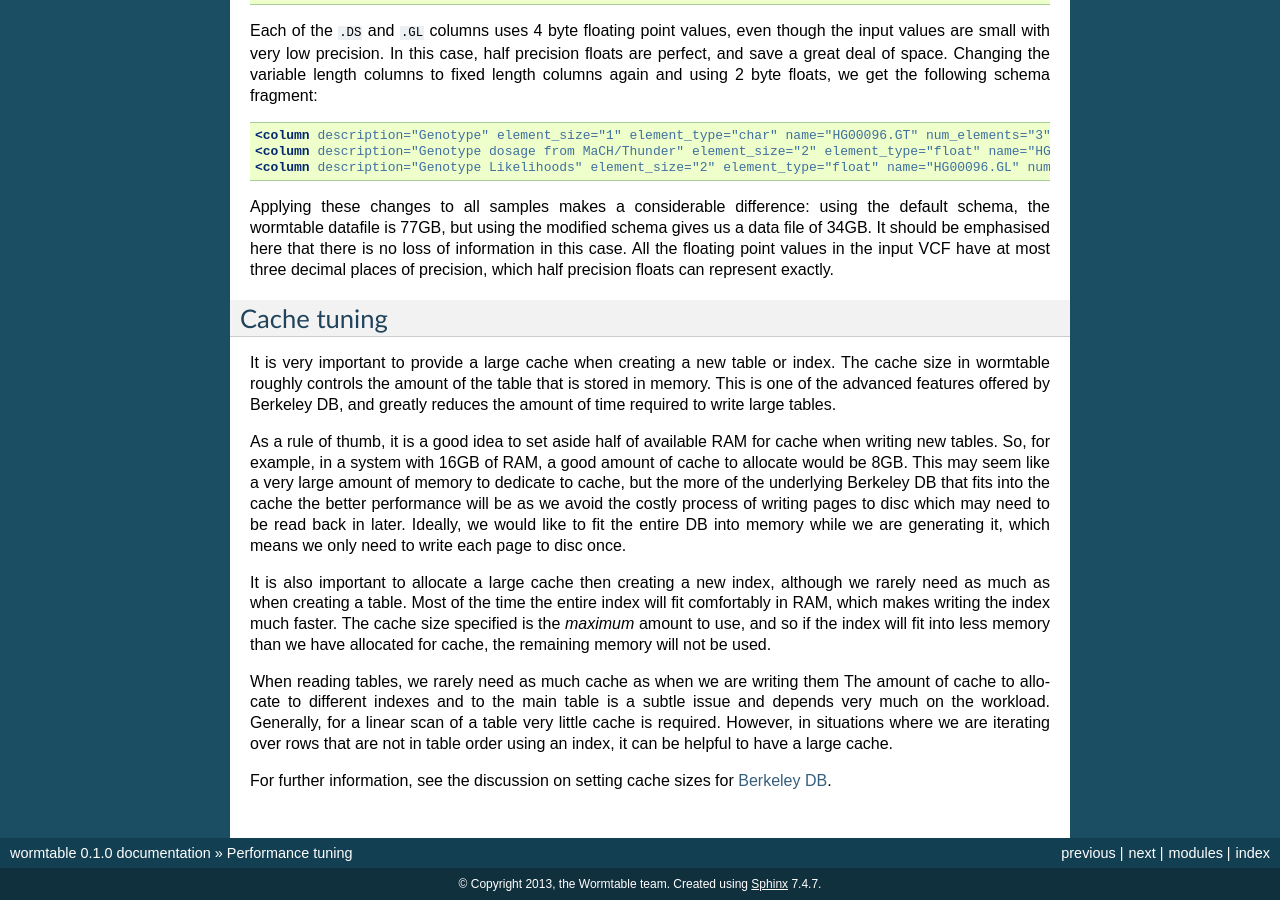
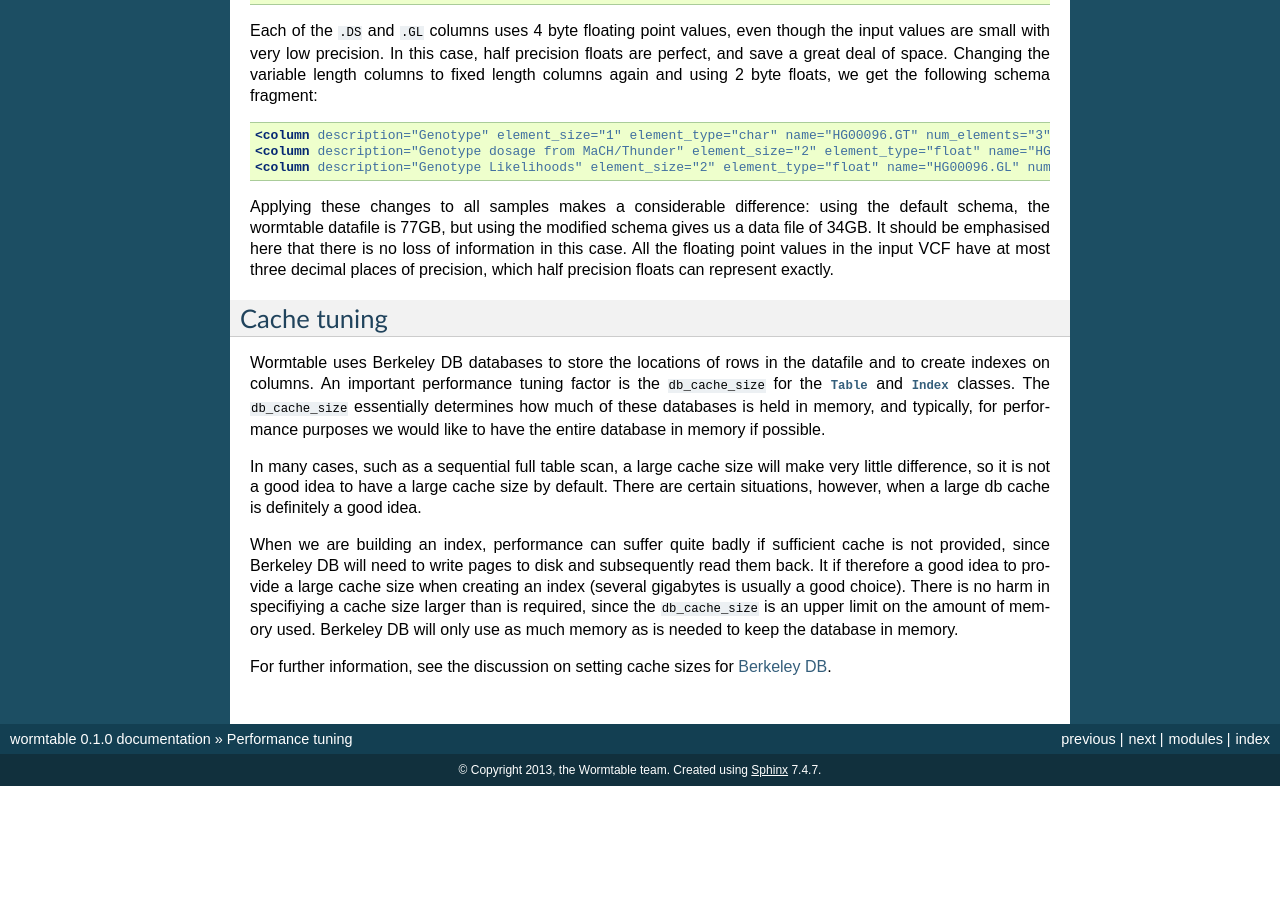
Before and after one commit to wormtable/wormtable, a Sphinx documentation site: the page built from docs/source/performance.rst, in a window 1280 px wide and 900 px high, scrolled down 1810 px. Built offline with Sphinx 7.4.7, drawn with Linux system fonts in a browser that asks for light colours; formulas are drawn with MathJax 3; after the commit the page ends 2596 px from its top, so only the background shows below that.

Commit message:
Changed cache_size -> db_cache_size + documented.

```diff
--- a/docs/source/api.rst
+++ b/docs/source/api.rst
@@ -352,8 +352,6 @@ Module reference
 
     .. automethod:: close
 
-    .. automethod:: set_cache_size
-
     .. automethod:: columns
 
     .. automethod:: get_column
--- a/docs/source/performance.rst
+++ b/docs/source/performance.rst
@@ -155,44 +157,31 @@ places of precision, which half precision floats can represent exactly.
 Cache tuning
 ------------
 
+Wormtable uses Berkeley DB databases to store the locations of
+rows in the datafile and to create indexes on columns. An
+important performance tuning factor is the ``db_cache_size``
+for the :class:`Table` and :class:`Index` classes. The
+``db_cache_size`` essentially determines how much of these
+databases is held in memory, and typically, for performance
+purposes we would like to have the entire database in
+memory if possible.
 
+In many cases, such as a sequential full table scan, a large
+cache size will make very little difference, so it is
+not a good idea to have a large cache size by default. There
+are certain situations, however, when a large db cache is
+definitely a good idea.
 
-It is very important to provide a large cache when creating a
-new table or index. The cache size in wormtable roughly controls
-the amount of the table that is stored in memory. This
-is one of the advanced features offered by Berkeley DB,
-and greatly reduces the amount of time required to write
-large tables.
-
-As a rule of thumb, it
-is a good idea to set aside half of available RAM for cache
-when writing new tables.
-So, for example, in a system with 16GB of RAM, a good amount of
-cache to allocate would be 8GB. This may seem like a very large
-amount of memory to dedicate to cache, but the more of the
-underlying Berkeley DB that fits into the cache the better
-performance will be as we avoid the costly process of writing
-pages to disc which may need to be read back in later.
-Ideally, we would like to fit the entire DB into memory
-while we are generating it, which means we only need to
-write each page to disc once.
-
-It is also important to allocate a large cache then creating a new
-index, although we rarely need as much as when creating a table.
-Most of the time the entire index will fit comfortably in
-RAM, which makes writing the index much faster. The cache
-size specified is the *maximum* amount to use, and so
-if the index will fit into less memory than we have allocated
-for cache, the remaining memory will not be used.
-
-When reading tables, we rarely need as much cache as when
-we are writing them  The amount of cache to allocate
-to different indexes and to the main table is a subtle issue
-and depends very much on the workload. Generally,
-for a linear scan of a table very little cache is
-required. However, in situations where we are iterating
-over rows that are not in table order using an index,
-it can be helpful to have a large cache.
+When we are building an index, performance can suffer quite badly
+if sufficient cache is not provided, since Berkeley DB will
+need to write pages to disk and subsequently read them back.
+It if therefore a good idea to provide a large cache size
+when creating an index (several gigabytes is usually a good
+choice). There is no harm in specifiying a cache size larger
+than is required, since the ``db_cache_size`` is an upper
+limit on the amount of memory used. Berkeley DB will only
+use as much memory as is needed to keep the database
+in memory.
 
 For further information, see the discussion on setting cache
 sizes for
--- a/docs/source/tutorial.rst
+++ b/docs/source/tutorial.rst
@@ -195,7 +195,7 @@ from any position in the genome ::
 Note that if you have not already added the index using ``wtadmin add`` you will not
 be able to open the index in python. Also, worth noting is that, like cache sizes
 when building tables or adding indexes, we can assign memory to both the table
-and index when we open them by including the ``cache_size`` as a second argument in
+and index when we open them by including the ``db_cache_size`` as a second argument in
 :func:`open_table` or :meth:`Table.open_index`. For more details see
 the sections on :ref:`performance tuning <performance-index>`.
 The wormtable module offers a number of methods to interact with an
```
Also changed, not shown: other parts of docs/source/performance.rst (+2 -0 lines), wormtable.py (+24 -22 lines), 5 other files.
